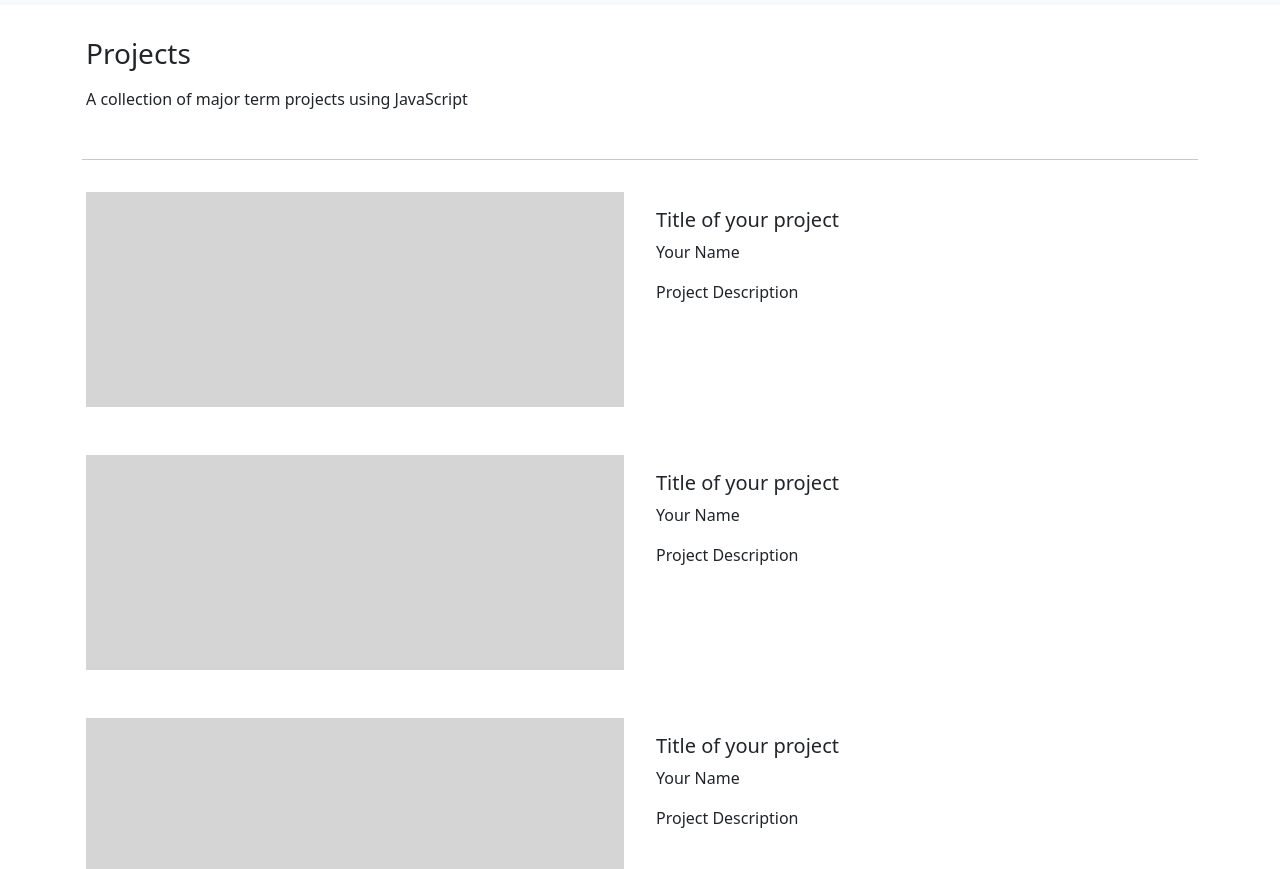
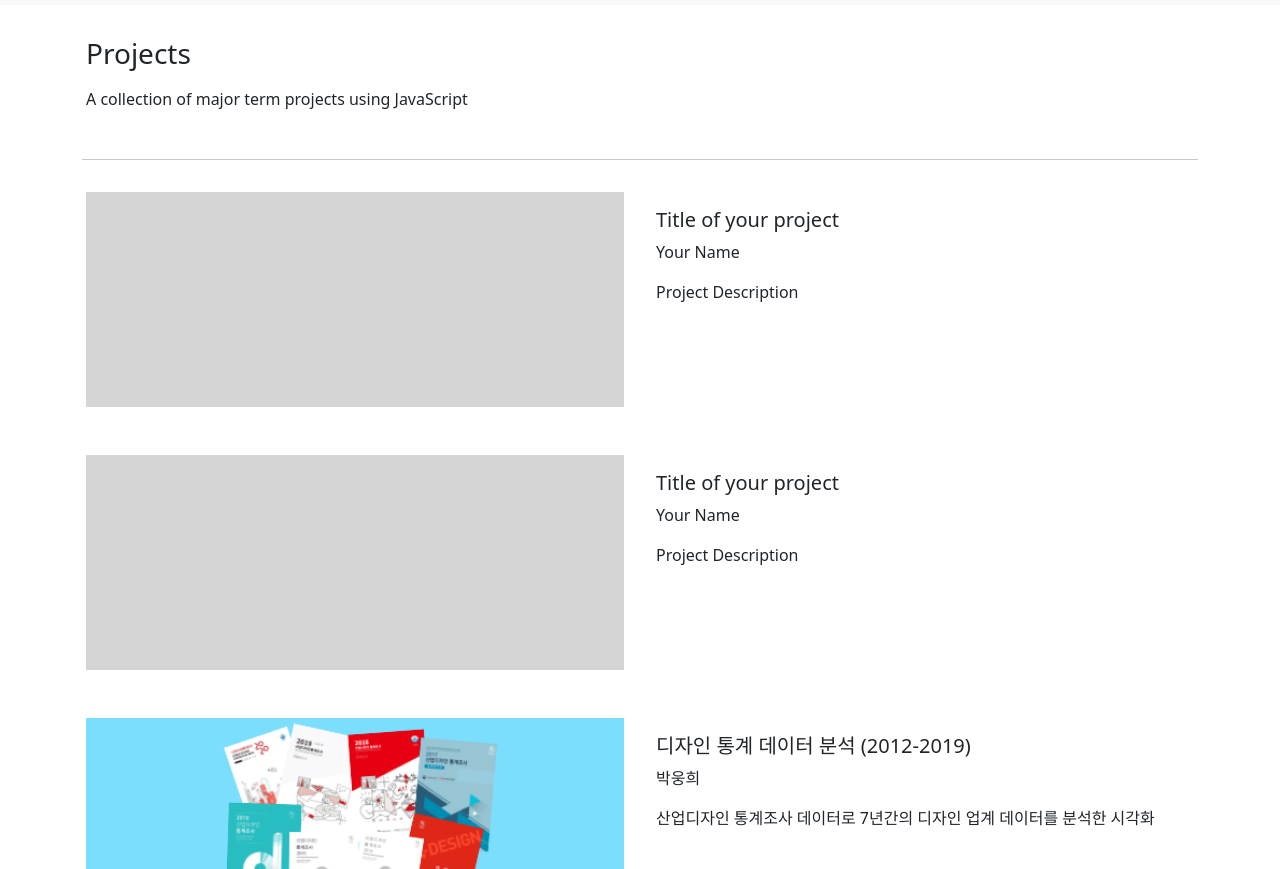
Before and after one commit to woongs2021/datavis21, a plain HTML site: page projects/projects.html in a window 1280 px wide. Shown: the part 83-952 px from the top of the page. Drawn offline with nearby package versions, Linux system fonts and the light colour scheme.

Commit message:
Update projects.html

```diff
--- a/projects/projects.html
+++ b/projects/projects.html
@@ -104,17 +104,17 @@
                 <div class="col p-3">
                     <p>
                         <a href="prj03.html" class="text-decoration-none text-dark">
-                            <img src="img/img00.png" style="width:100%">
+                            <img src="img/img03.png" style="width:100%">
                         </a>
                     </p>
                 </div>
                 <div class="col p-3">
                     <p>
-                        <h5>Title of your project</h5>
-                        <span>Your Name</span>
+                        <h5>디자인 통계 데이터 분석 (2012-2019)</h5>
+                        <span>박웅희</span>
                     </p>
                     <p>
-                        Project Description
+                        산업디자인 통계조사 데이터로 7년간의 디자인 업계 데이터를 분석한 시각화
                     </p>
                 </div>
             </div>
```
